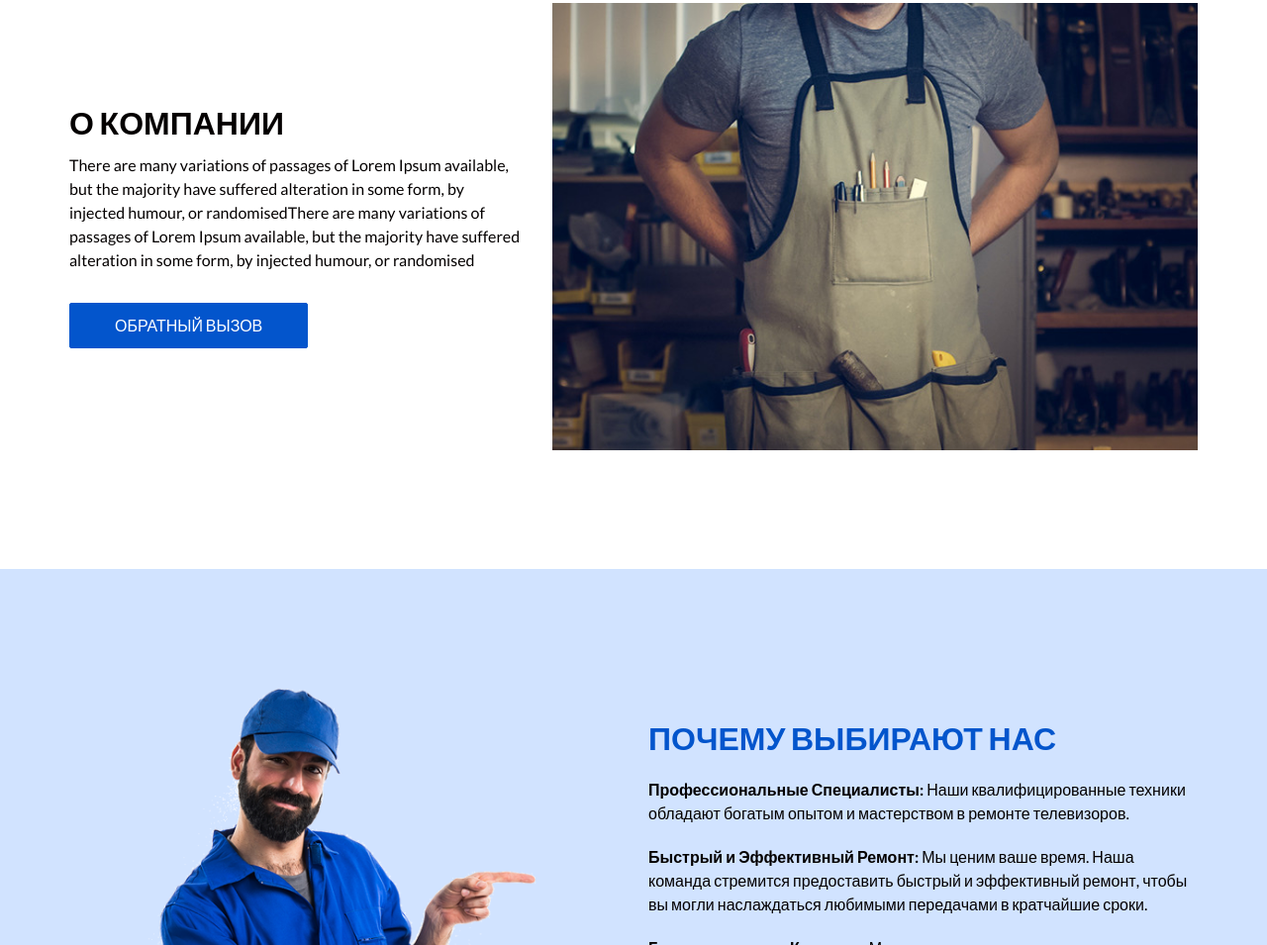
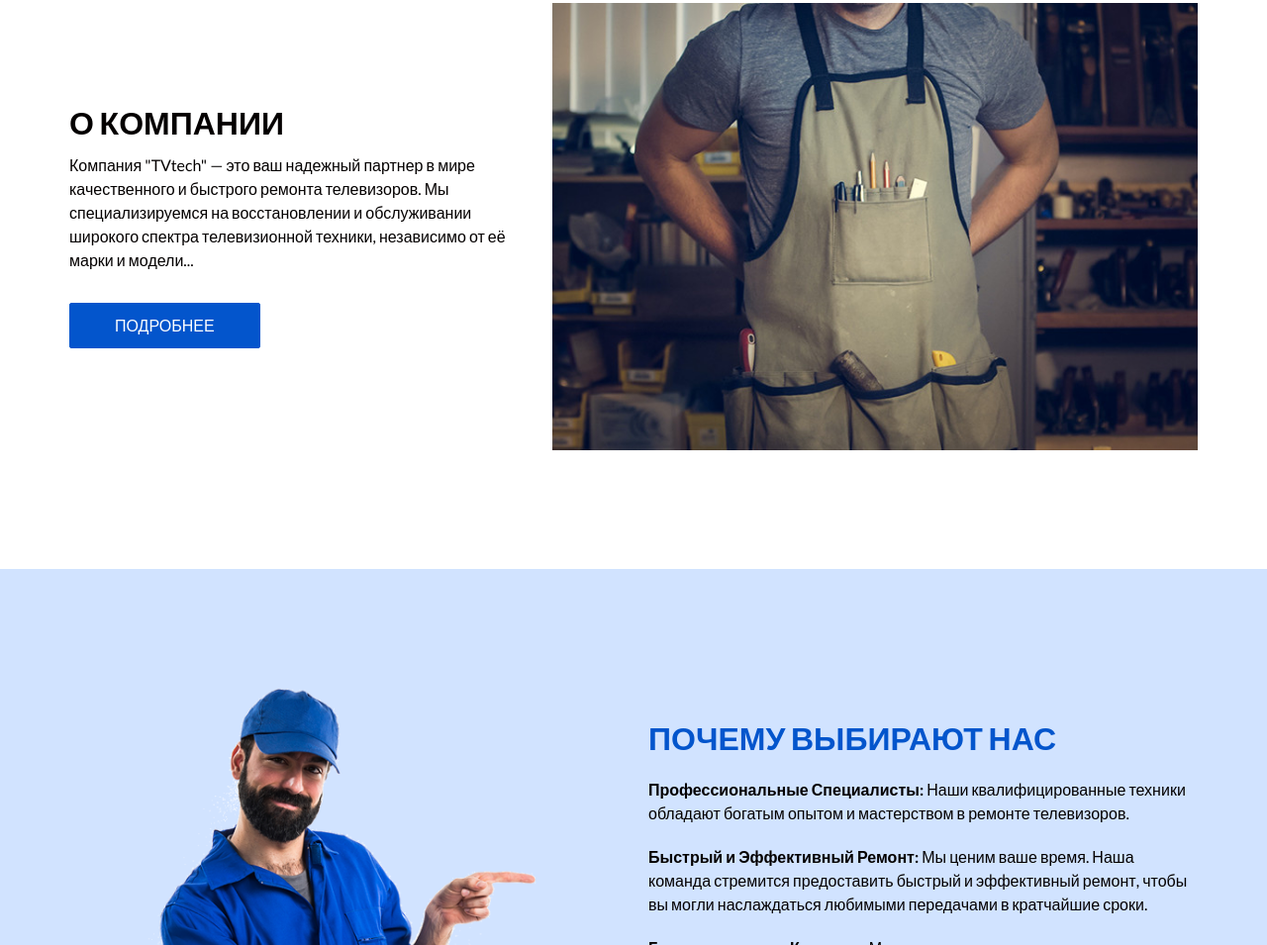
Before and after one commit to ZhazitDastan/Tvtech, a plain HTML site: page index.html in a window 1280 px wide. Shown: the part 1141-2096 px from the top of the page at 99% size. Drawn offline with nearby package versions, Linux system fonts and the light colour scheme; a script that the page names is missing.

Commit message:
added text

```diff
--- a/index.html
+++ b/index.html
@@ -170,10 +170,10 @@
               О компании
             </h2>
             <p>
-              There are many variations of passages of Lorem Ipsum available, but the majority have suffered alteration in some form, by injected humour, or randomisedThere are many variations of passages of Lorem Ipsum available, but the majority have suffered alteration in some form, by injected humour, or randomised
+              Компания "TVtech" — это ваш надежный партнер в мире качественного и быстрого ремонта телевизоров. Мы специализируемся на восстановлении и обслуживании широкого спектра телевизионной техники, независимо от её марки и модели...
             </p>
-            <a href="">
-              Обратный вызов
+            <a href="about.html">
+              подробнее
             </a>
           </div>
         </div>
```
